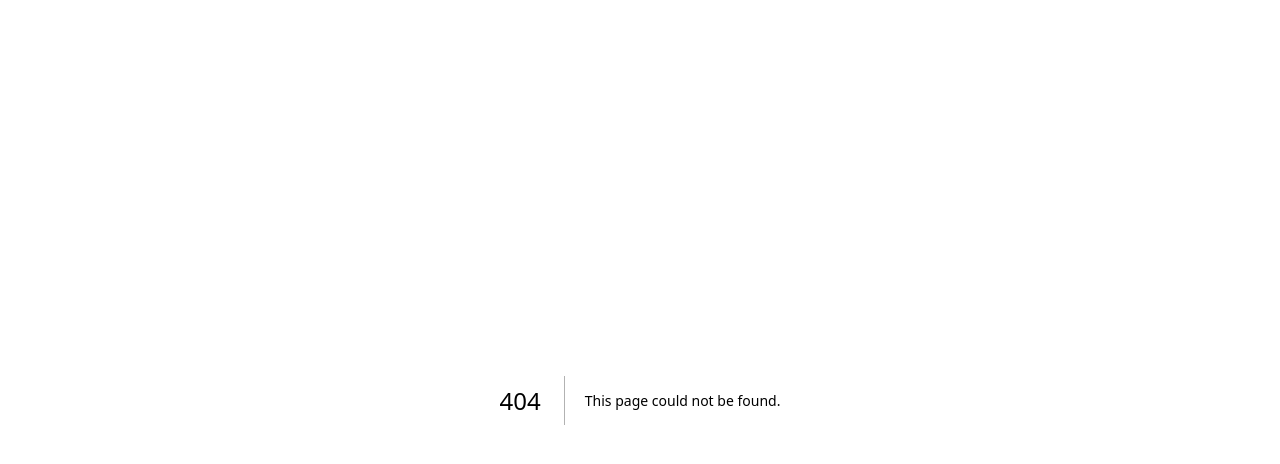
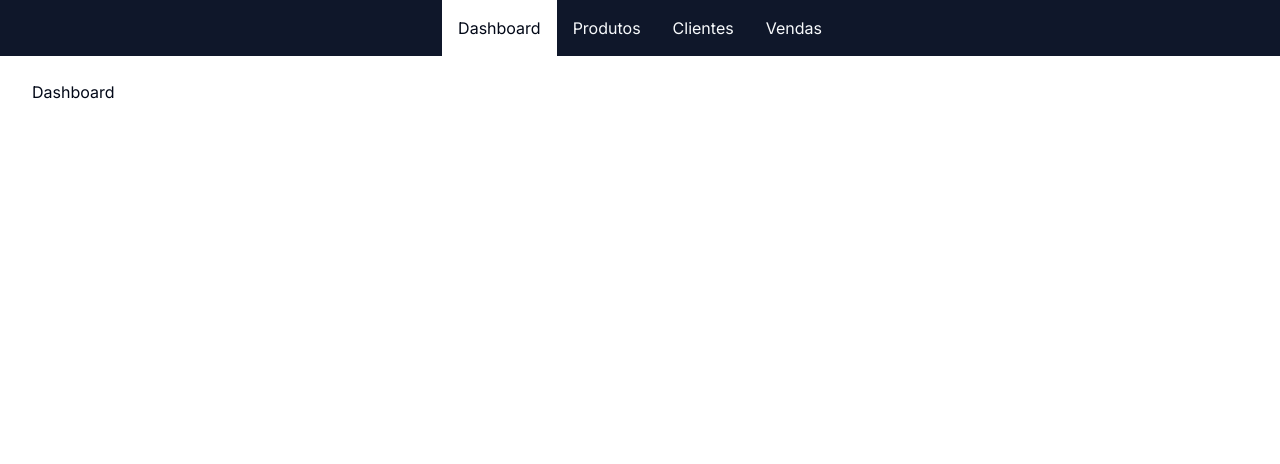
Before and after one commit to fsantos22/ecommerce, a Next.js app: page /admin in a window 1280 px wide. Before the commit this address had no page. Shown: the top 464 px of the page. Built offline with nearby package versions, Linux system fonts and the light colour scheme.

Commit message:
:sparkles: feat(admin): Add admin layout and navigation components

```diff
--- /dev/null
+++ b/src/app/admin/layout.tsx
@@ -0,0 +1,19 @@
+import { Nav, NavLink } from "@/components/Nav";
+
+export default function AdminLayout({
+  children,
+}: Readonly<{
+  children: React.ReactNode;
+}>) {
+  return (
+    <>
+      <Nav>
+        <NavLink href="/admin">Dashboard</NavLink>
+        <NavLink href="/admin/products">Produtos</NavLink>
+        <NavLink href="/admin/customers">Clientes</NavLink>
+        <NavLink href="/admin/sales">Vendas</NavLink>
+      </Nav>
+      <div className="container my-6">{children}</div>
+    </>
+  );
+}
--- /dev/null
+++ b/src/app/admin/page.tsx
@@ -0,0 +1,5 @@
+export default function AdminDashboard() {
+  return (
+    <h1>Dashboard</h1>
+  )
+}
--- /dev/null
+++ b/src/components/Nav.tsx
@@ -0,0 +1,26 @@
+"use client";
+
+import { cn } from "@/lib/utils";
+import Link from "next/link";
+import { usePathname } from "next/navigation";
+import { ComponentProps, ReactNode } from "react";
+
+export function Nav({ children }: { children: ReactNode }) {
+  return (
+    <nav className="bg-primary text-primary-foreground flex justify-center px-4">
+      {children}
+    </nav>
+  );
+}
+
+export function NavLink(props: Omit<ComponentProps<typeof Link>, "className">) {
+  const pathname = usePathname();
+  return (
+    <Link
+      {...props}
+      className={cn(
+        "p-4 hover:bg-secondary hover:text-secondary-foreground focus-visible:bg-secondary focus-visible:text-secondary-foreground", pathname === props.href && "bg-background text-foreground"
+      )}
+    />
+  );
+}
```
